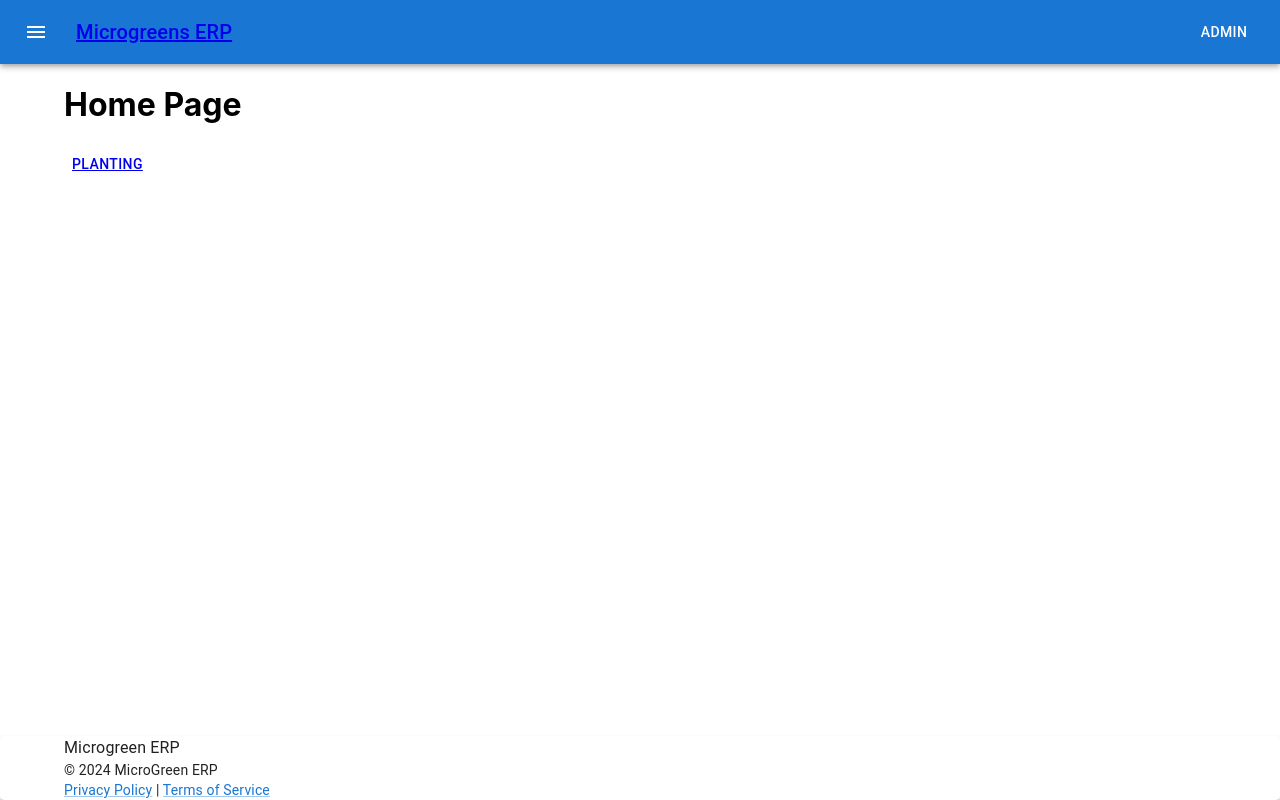
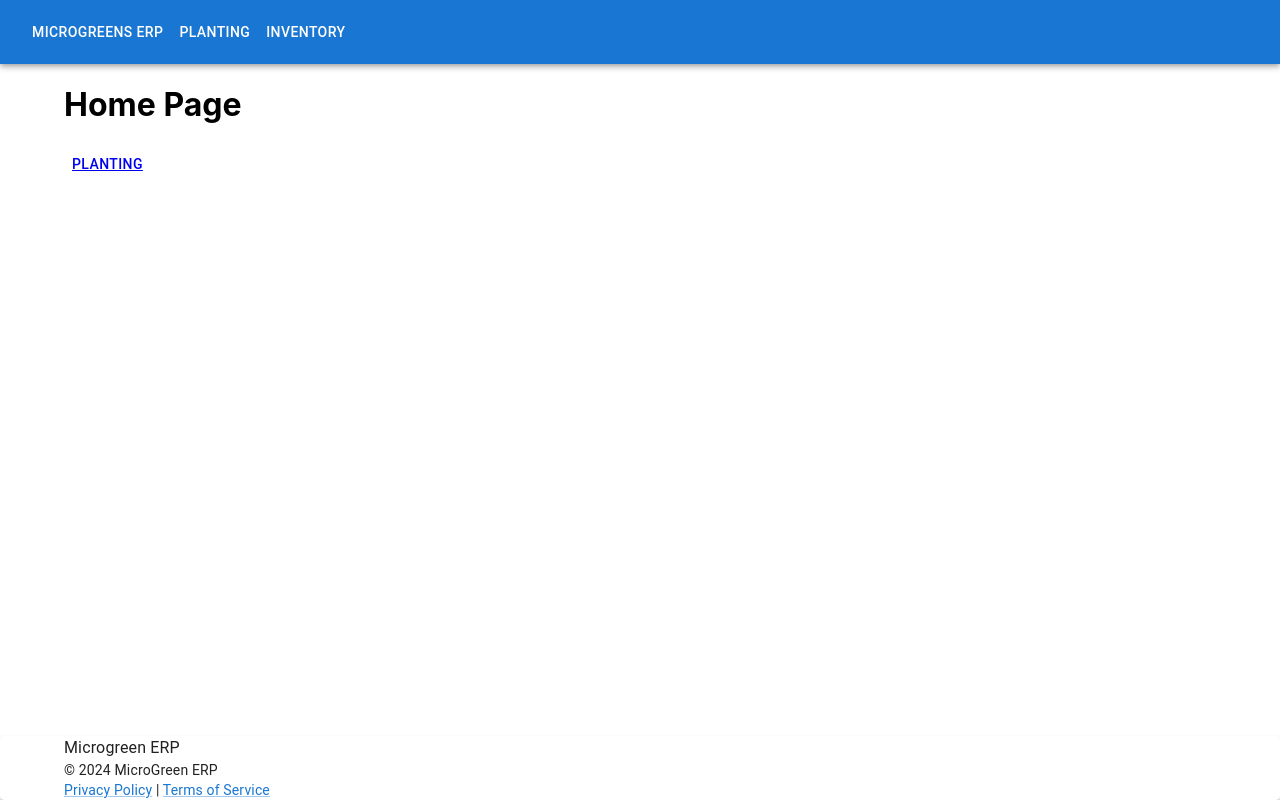
Before and after one commit to SleepingTurtle/microgreensERP, a React (Create React App) app in the folder frontend/: page / in a window 1280 px wide. Built offline with nearby package versions, Linux system fonts and the light colour scheme.

Commit message:
Modified Header to to remove nav button
* Also moved pages into header nav

```diff
--- a/frontend/src/components/ui/Header.tsx
+++ b/frontend/src/components/ui/Header.tsx
@@ -4,31 +4,18 @@ import {
     Toolbar,
     Typography,
     Box,
-    IconButton,
     Button,
 } from "@mui/material";
-import MenuIcon from "@mui/icons-material/Menu"
 import { Link } from 'react-router-dom';
-
 
 export default function Header() {
     return (
         <Box sx={{ flexGrow: 1 }}>
             <AppBar position='static'>
                 <Toolbar>
-                    <IconButton
-                      size="large"
-                      edge="start"
-                      color="inherit"
-                      aria-label="menu"
-                      sx={{ mr: 2 }}
-                        >
-                        <MenuIcon />
-                    </IconButton>
-                    <Typography variant="h6" sx={{ flexGrow: 1 }}>
-                        <Link to="/">Microgreens ERP</Link>
-                    </Typography>
-                    <Button color='inherit'>Admin</Button>
+                    <Button color='inherit' href='/'>Microgreens ERP</Button>
+                    <Button color='inherit' href='/growing'>Planting</Button>
+                    <Button color='inherit' href='#'>Inventory</Button>
                 </Toolbar>
             </AppBar>
         </Box>
```
